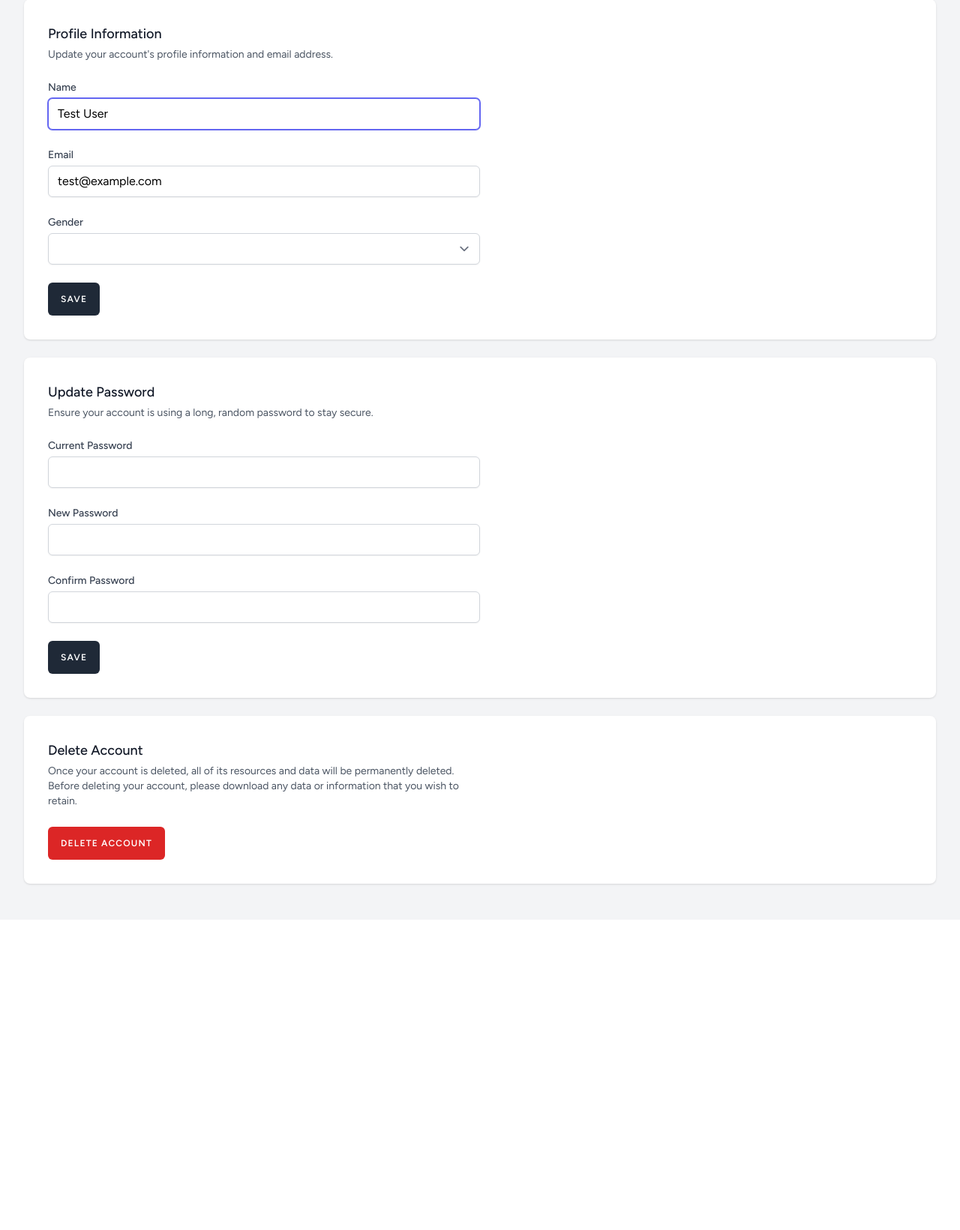
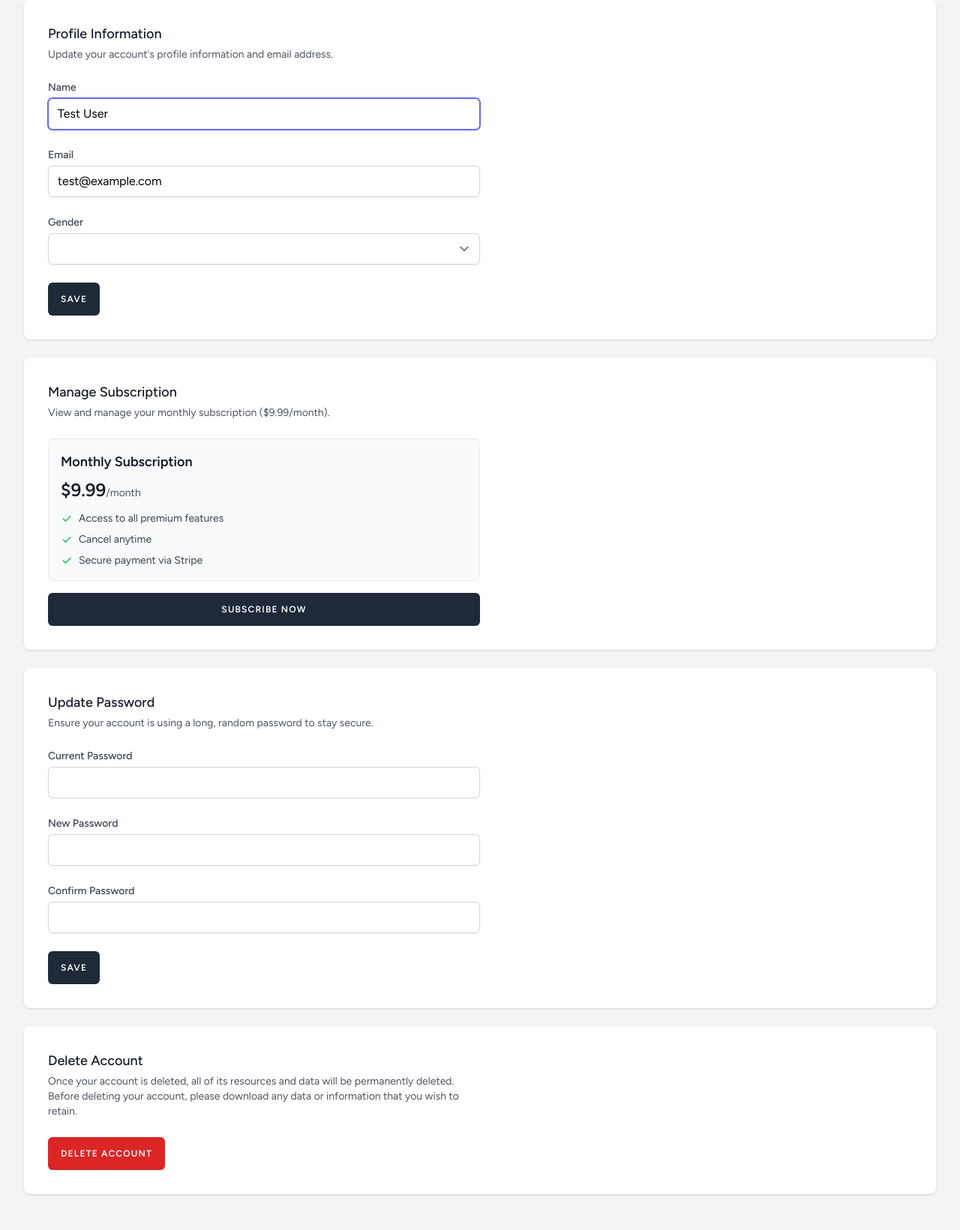
Before and after one commit to watsonben/nashville-dating, a Laravel app: page /profile in a window 1280 px wide. Shown: the part 187-1828 px from the top of the page at 75% size. Before the commit the page ends 1370 px from the top, so only its background shows below. Run offline with Laravel 12, Linux system fonts and the light colour scheme; the visitor is signed in with stand-in values (Sample User, id 1); data comes from the database, SQL or seed files in the repository; style sheets or scripts are compiled from the project's sources; some libraries are stand-ins or nearby versions.

Commit message:
Add subscription management to profile page
Co-authored-by: watsonben <19246404+watsonben@users.noreply.github.com>

```diff
--- a/app/Http/Controllers/ProfileController.php
+++ b/app/Http/Controllers/ProfileController.php
@@ -18,9 +18,16 @@ class ProfileController extends Controller
      */
     public function edit(Request $request): Response
     {
+        $user = $request->user();
+
         return Inertia::render('Profile/Edit', [
-            'mustVerifyEmail' => $request->user() instanceof MustVerifyEmail,
+            'mustVerifyEmail' => $user instanceof MustVerifyEmail,
             'status' => session('status'),
+            'subscription' => [
+                'status' => $user->stripe_subscription_status,
+                'subscribed' => $user->subscribed(),
+                'ends_at' => $user->subscription_ends_at?->toIso8601String(),
+            ],
         ]);
     }
 
--- a/resources/js/Pages/Profile/Edit.vue
+++ b/resources/js/Pages/Profile/Edit.vue
@@ -3,6 +3,7 @@ import AuthenticatedLayout from '@/Layouts/AuthenticatedLayout.vue';
 import DeleteUserForm from './Partials/DeleteUserForm.vue';
 import UpdatePasswordForm from './Partials/UpdatePasswordForm.vue';
 import UpdateProfileInformationForm from './Partials/UpdateProfileInformationForm.vue';
+import ManageSubscriptionForm from './Partials/ManageSubscriptionForm.vue';
 import { Head } from '@inertiajs/vue3';
 
 defineProps({
@@ -11,6 +12,9 @@ defineProps({
     },
     status: {
         type: String,
+    },
+    subscription: {
+        type: Object,
     },
 });
 </script>
@@ -42,6 +46,15 @@ defineProps({
                 <div
                     class="bg-white p-4 shadow sm:rounded-lg sm:p-8"
                 >
+                    <ManageSubscriptionForm
+                        :subscription="subscription"
+                        class="max-w-xl"
+                    />
+                </div>
+
+                <div
+                    class="bg-white p-4 shadow sm:rounded-lg sm:p-8"
+                >
                     <UpdatePasswordForm class="max-w-xl" />
                 </div>
 
--- /dev/null
+++ b/resources/js/Pages/Profile/Partials/ManageSubscriptionForm.vue
@@ -0,0 +1,141 @@
+<script setup>
+import PrimaryButton from '@/Components/PrimaryButton.vue';
+import DangerButton from '@/Components/DangerButton.vue';
+import SecondaryButton from '@/Components/SecondaryButton.vue';
+import { router } from '@inertiajs/vue3';
+import { ref } from 'vue';
+
+const props = defineProps({
+    subscription: Object,
+});
+
+const processing = ref(false);
+
+const subscribe = async () => {
+    processing.value = true;
+
+    try {
+        const response = await fetch(route('subscription.store'), {
+            method: 'POST',
+            headers: {
+                'Content-Type': 'application/json',
+                'X-CSRF-TOKEN': document.querySelector('meta[name="csrf-token"]').content,
+            },
+        });
+
+        const data = await response.json();
+
+        if (data.url) {
+            window.location.href = data.url;
+        }
+    } catch (error) {
+        console.error('Error creating subscription:', error);
+        processing.value = false;
+    }
+};
+
+const cancelSubscription = () => {
+    if (confirm('Are you sure you want to cancel your subscription? You will still have access until the end of your billing period.')) {
+        router.delete(route('subscription.cancel'));
+    }
+};
+
+const resumeSubscription = () => {
+    router.post(route('subscription.resume'));
+};
+</script>
+
+<template>
+    <section>
+        <header>
+            <h2 class="text-lg font-medium text-gray-900">
+                Manage Subscription
+            </h2>
+
+            <p class="mt-1 text-sm text-gray-600">
+                View and manage your monthly subscription ($9.99/month).
+            </p>
+        </header>
+
+        <!-- Active Subscription -->
+        <div v-if="subscription.subscribed" class="mt-6 space-y-4">
+            <div class="rounded-lg border border-green-200 bg-green-50 p-4">
+                <div class="flex items-start">
+                    <svg class="mr-3 h-5 w-5 text-green-500 mt-0.5" fill="currentColor" viewBox="0 0 20 20">
+                        <path fill-rule="evenodd" d="M10 18a8 8 0 100-16 8 8 0 000 16zm3.707-9.293a1 1 0 00-1.414-1.414L9 10.586 7.707 9.293a1 1 0 00-1.414 1.414l2 2a1 1 0 001.414 0l4-4z" clip-rule="evenodd"/>
+                    </svg>
+                    <div class="flex-1">
+                        <h3 class="text-sm font-semibold text-green-800">
+                            Active Subscription
+                        </h3>
+                        <p class="mt-1 text-sm text-green-700">
+                            Status: <span class="font-medium capitalize">{{ subscription.status }}</span>
+                        </p>
+                        <p v-if="subscription.ends_at" class="mt-1 text-sm text-green-600">
+                            {{ subscription.status === 'canceled' ? 'Access ends' : 'Renews' }} on {{ new Date(subscription.ends_at).toLocaleDateString() }}
+                        </p>
+                    </div>
+                </div>
+            </div>
+
+            <!-- Action buttons -->
+            <div class="flex gap-3">
+                <DangerButton
+                    v-if="subscription.status === 'active'"
+                    @click="cancelSubscription"
+                    type="button"
+                >
+                    Cancel Subscription
+                </DangerButton>
+
+                <SecondaryButton
+                    v-if="subscription.status === 'canceled' && subscription.ends_at"
+                    @click="resumeSubscription"
+                    type="button"
+                >
+                    Resume Subscription
+                </SecondaryButton>
+            </div>
+        </div>
+
+        <!-- No Subscription -->
+        <div v-else class="mt-6 space-y-4">
+            <div class="rounded-lg border border-gray-200 bg-gray-50 p-4">
+                <h3 class="text-lg font-semibold text-gray-900">
+                    Monthly Subscription
+                </h3>
+                <p class="mt-2 text-2xl font-bold text-gray-900">
+                    $9.99<span class="text-sm font-normal text-gray-600">/month</span>
+                </p>
+                <ul class="mt-3 space-y-2 text-sm text-gray-700">
+                    <li class="flex items-center">
+                        <svg class="mr-2 h-4 w-4 text-green-500" fill="currentColor" viewBox="0 0 20 20">
+                            <path fill-rule="evenodd" d="M16.707 5.293a1 1 0 010 1.414l-8 8a1 1 0 01-1.414 0l-4-4a1 1 0 011.414-1.414L8 12.586l7.293-7.293a1 1 0 011.414 0z" clip-rule="evenodd"/>
+                        </svg>
+                        Access to all premium features
+                    </li>
+                    <li class="flex items-center">
+                        <svg class="mr-2 h-4 w-4 text-green-500" fill="currentColor" viewBox="0 0 20 20">
+                            <path fill-rule="evenodd" d="M16.707 5.293a1 1 0 010 1.414l-8 8a1 1 0 01-1.414 0l-4-4a1 1 0 011.414-1.414L8 12.586l7.293-7.293a1 1 0 011.414 0z" clip-rule="evenodd"/>
+                        </svg>
+                        Cancel anytime
+                    </li>
+                    <li class="flex items-center">
+                        <svg class="mr-2 h-4 w-4 text-green-500" fill="currentColor" viewBox="0 0 20 20">
+                            <path fill-rule="evenodd" d="M16.707 5.293a1 1 0 010 1.414l-8 8a1 1 0 01-1.414 0l-4-4a1 1 0 011.414-1.414L8 12.586l7.293-7.293a1 1 0 011.414 0z" clip-rule="evenodd"/>
+                        </svg>
+                        Secure payment via Stripe
+                    </li>
+                </ul>
+            </div>
+
+            <PrimaryButton
+                @click="subscribe"
+                :disabled="processing"
+                class="w-full justify-center"
+            >
+                {{ processing ? 'Processing...' : 'Subscribe Now' }}
+            </PrimaryButton>
+        </div>
+    </section>
+</template>
```
Also changed, not shown: tests/Feature/ProfileTest.php (+20 -0 lines).
